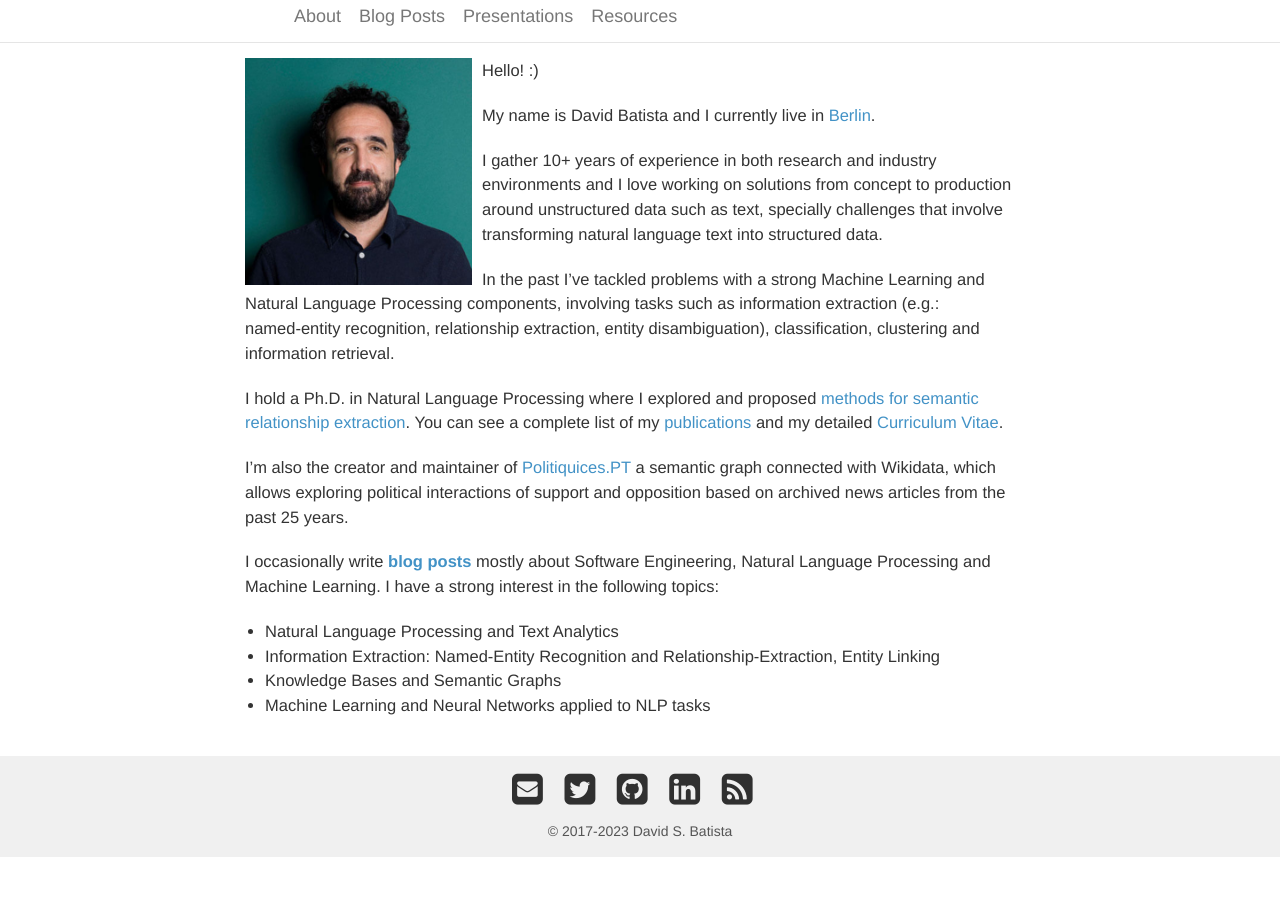
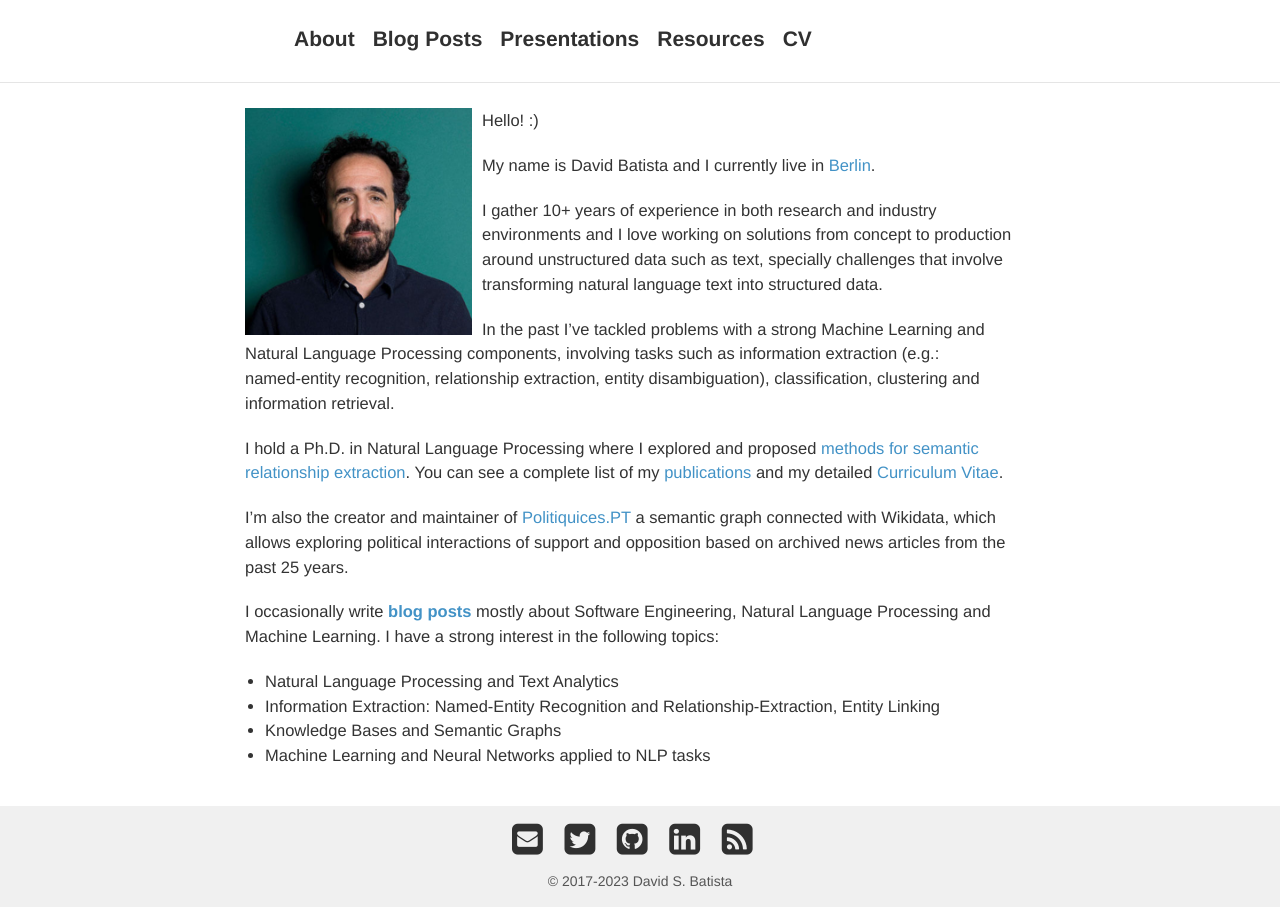
Before and after one commit to davidsbatista/davidsbatista.net, a Jekyll site: the page built from index.md, in a window 1280 px wide. Built offline with Jekyll 4.4.1, drawn with Linux system fonts in a browser that asks for light colours; nearby versions of some CDN libraries.

Commit message:
looks perfect now

```diff
--- a/_includes/header.html
+++ b/_includes/header.html
@@ -9,6 +9,7 @@
                  <li><a class="site-link" href="{{ page.url | prepend: site.baseurl }}">{{ page.title }}</a></li>
               {% endif %}
             {% endfor %}
+            <li><a class="site-link" target="_blank" href="/assets/documents/dsbatista-cv.en.pdf">CV</a></li>
           </ul>
       </div>
       <a id="togglemenu" onclick="document.body.classList.toggle('menuopen');">Menu<span><span></span><span></span><span></span></span></a>
--- a/assets/css/style.css
+++ b/assets/css/style.css
@@ -18,7 +18,7 @@ body {
   font-size: 16.5px;
   line-height: 1.5;
   font-weight: 200;
-  background-color: white;*/
+  background-color: white;
 }
 
 /* link color and decoration*/
@@ -38,11 +38,6 @@ a:focus, a:hover {
 .site-link {
   font-size: 18px;
   color: #303030;
-}
-
-.site-link:hover {
-  /*color: #807dba;*/
-  /* text-decoration: bold; */
 }
 
 .post-link {
@@ -80,13 +75,9 @@ a:focus, a:hover {
   border-radius: 7px;
   color: #303030;
   background-color: white;
-  /*webkit-transition: color 0.25s, background-color 0.25s;*/
-  /*transition: color 0.25s, background-color 0.25s;*/
 }
 
 .nav-link:hover {
-  /*color: white;*/
-  /*background-color: #807dba;*/
   text-decoration: none;
 }
 
@@ -99,7 +90,6 @@ a:focus, a:hover {
   font-size: 28px;
   line-height: 65px;
   display: block;
-  vertical-align: middle;
   float: left;
   position: relative;
   z-index: 1;
@@ -111,7 +101,6 @@ a:focus, a:hover {
 
 
 /* Utility */
-
 .wrap:before,
 .wrap:after { content: ""; display: table; }
 .wrap:after { clear: both; }
@@ -255,8 +244,10 @@ header h1 {
 }
 
 .post-content {
-  margin: 0 0 30px;
-  margin-top: 50px;
+  margin-left: 0px;
+  margin-right: 0px;
+  margin-bottom: 30px;
+  margin-top: 100px;
 }
 
 .post-content > * { margin: 20px 0; }
@@ -343,7 +334,9 @@ header h1 {
   border-radius: 3px;
 }
 
-.post pre.terminal code { background-color: #303030; }
+.post pre.terminal code {
+  background-color: #303030;
+}
 
 .post figcaption {
   text-align: center;
@@ -499,8 +492,6 @@ header h1 {
     display: none;
   }
 
-  ./*site-nav:hover .trigger { display: block; }*/
-
   .site-nav .page-link {
     display: block;
     text-align: right;
@@ -566,27 +557,35 @@ img.emoji {
 
 /* other site */
 
-/* open-sans-regular - latin */
+
+/* open-sans-regular - latin
 @font-face {
   font-family: 'Open Sans';
   font-style: normal;
   font-weight: 400;
   src: local('Open Sans Regular'), local('OpenSans-Regular'),
-       url('/fonts/open-sans-v15-latin-regular.woff2') format('woff2'), /* Chrome 26+, Opera 23+, Firefox 39+ */
-       url('/fonts/open-sans-v15-latin-regular.woff') format('woff'); /* Chrome 6+, Firefox 3.6+, IE 9+, Safari 5.1+ */
+       url('/fonts/open-sans-v15-latin-regular.woff2') format('woff2'), /* Chrome 26+, Opera 23+, Firefox 39+
+       url('/fonts/open-sans-v15-latin-regular.woff') format('woff'); /* Chrome 6+, Firefox 3.6+, IE 9+, Safari 5.1+
 }
-/* open-sans-700 - latin */
+/* open-sans-700 - latin
 @font-face {
   font-family: 'Open Sans';
   font-style: normal;
   font-weight: 700;
   src: local('Open Sans Bold'), local('OpenSans-Bold'),
-       url('/fonts/open-sans-v15-latin-700.woff2') format('woff2'), /* Chrome 26+, Opera 23+, Firefox 39+ */
-       url('/fonts/open-sans-v15-latin-700.woff') format('woff'); /* Chrome 6+, Firefox 3.6+, IE 9+, Safari 5.1+ */
+       url('/fonts/open-sans-v15-latin-700.woff2') format('woff2'), /* Chrome 26+, Opera 23+, Firefox 39+
+       url('/fonts/open-sans-v15-latin-700.woff') format('woff'); /* Chrome 6+, Firefox 3.6+, IE 9+, Safari 5.1+
 }
+ */
 
 
-.container {max-width: 73rem; margin: 0 auto; padding: 0 1rem;}
+.container {
+    max-width: 73rem;
+    margin: 0 auto;
+    padding: 0 1rem;
+    margin-top: 20px;
+    margin-bottom: 15px;
+  }
 .content {background: #fcfcfc url(/img/bg_content.svg) center top no-repeat; background-attachment: fixed; padding: 4rem 0 5.5rem;}
 
 #navigation {background: white; border-bottom: 0.0625rem solid #e5e5e5; position: fixed; width: 100%; z-index: 99;}
@@ -596,8 +595,17 @@ img.emoji {
 #navigation ul li {list-style: none;}
 #navigation .brand img {display: inline-block; height: 2rem; vertical-align: middle;}
 #navigation .brand {font-size: 1.05rem; color: #777777; padding: 0.25rem 0.9rem 0.25rem 0;}
-#navigation ul li a {display: block; color: #777777; text-decoration: none; padding: 0.25rem 0.9rem;}
-#navigation .brand:hover, #navigation ul li a:hover, #navigation ul li.active a {color: #d9230f;}
+#navigation ul li a {
+  display: block;
+  color: #303030;
+  text-decoration: none;
+  padding: 0.25rem 0.9rem;
+  font-size: 21px;
+  font-weight: bold;
+}
+#navigation .brand:hover, #navigation ul li a:hover, #navigation ul li.active a {
+  text-decoration: underline;
+}
 #navigation ul li svg {height: 1rem; fill: #777; position: relative; top: 0.0625rem;}
 
 #togglemenu {display: none; color: #777777; cursor: pointer;}
```
